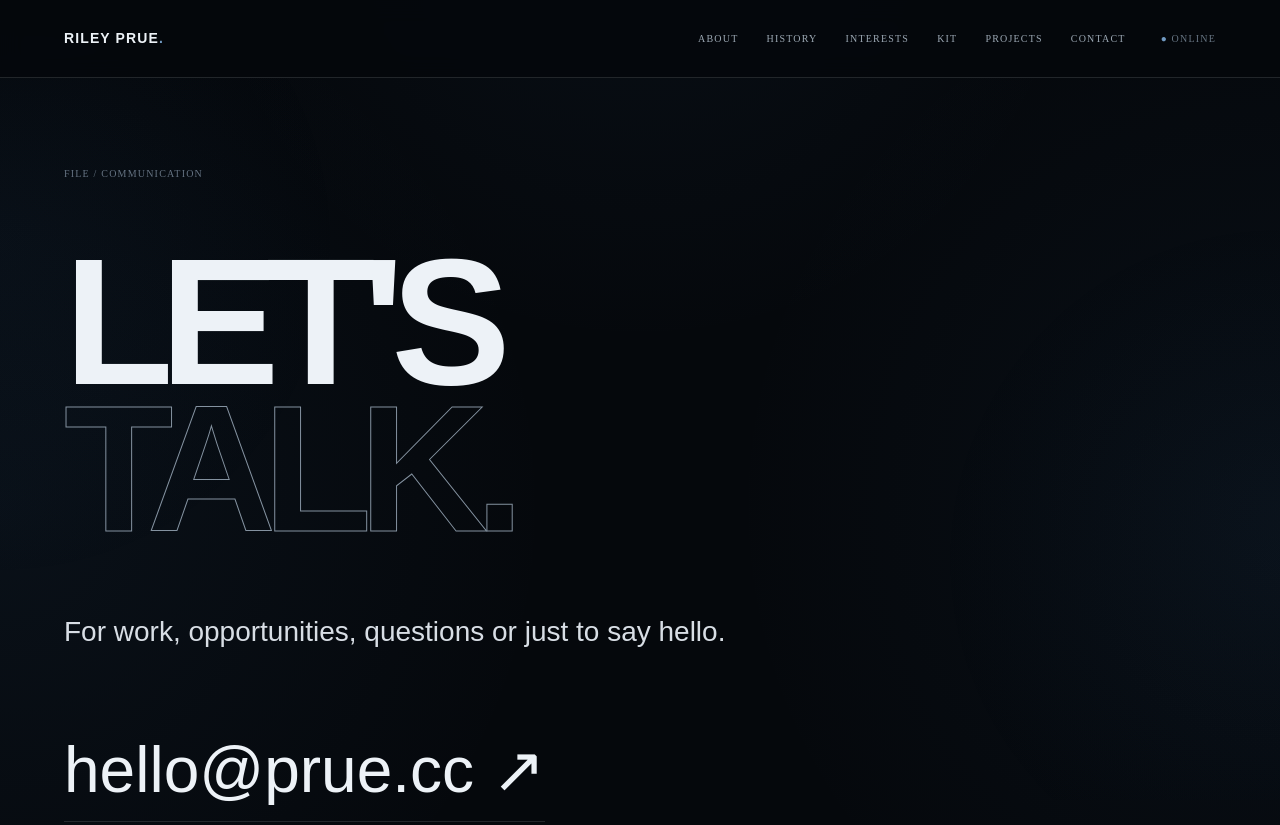
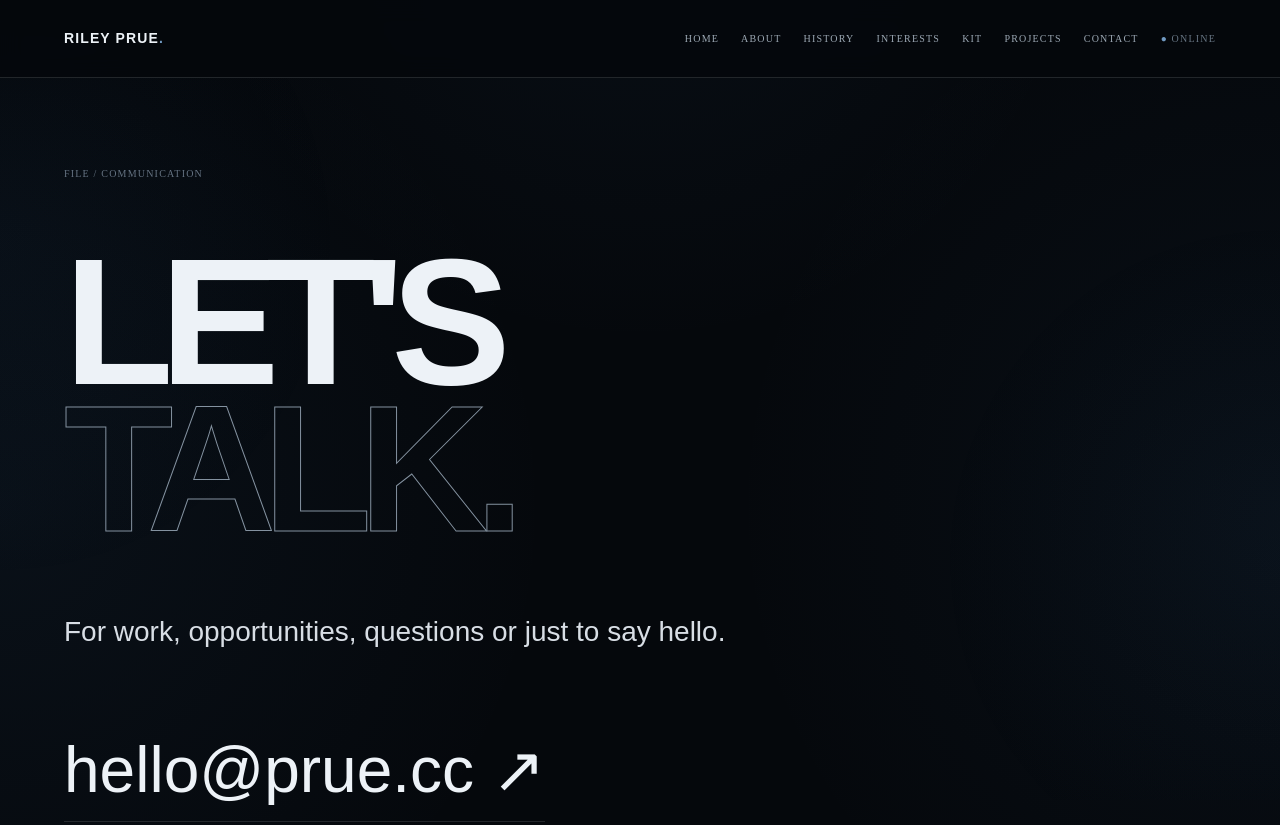
Before and after one commit to rileyprue/prue.cc, a plain HTML site: page contact/index.html in a window 1280 px wide. Shown: the top 825 px of the page. Drawn offline with Linux system fonts and the light colour scheme.

Commit message:
Update index.html

```diff
--- a/contact/index.html
+++ b/contact/index.html
@@ -14,23 +14,29 @@
 
 <body>
 
-  <header>
-    <a class="logo" href="/">RILEY PRUE<span>.</span></a>
+  <header class="site-header">
 
-    <button class="menu" type="button">MENU</button>
+  <a class="logo" href="/" data-page="home">
+    RILEY PRUE<span>.</span>
+  </a>
 
-    <nav>
-      <a href="/about/">ABOUT</a>
-      <a href="/history/">HISTORY</a>
-      <a href="/interests/">INTERESTS</a>
-      <a href="/kit/">KIT</a>
-      <a href="/projects/">PROJECTS</a>
-      <a href="/contact/">CONTACT</a>
-    </nav>
+  <button class="menu" type="button" hidden>
+    MENU
+  </button>
 
-    <span class="status">● ONLINE</span>
-  </header>
+  <nav class="header-nav" aria-label="Main navigation">
+    <a href="/" data-page="home">HOME</a>
+    <a href="/about/" data-page="about">ABOUT</a>
+    <a href="/history/" data-page="history">HISTORY</a>
+    <a href="/interests/" data-page="interests">INTERESTS</a>
+    <a href="/kit/" data-page="kit">KIT</a>
+    <a href="/projects/" data-page="projects">PROJECTS</a>
+    <a href="/contact/" data-page="contact">CONTACT</a>
+  </nav>
 
+  <span class="status">● ONLINE</span>
+
+</header>
   <main class="inner contact">
 
     <div class="meta">FILE / COMMUNICATION</div>
```
